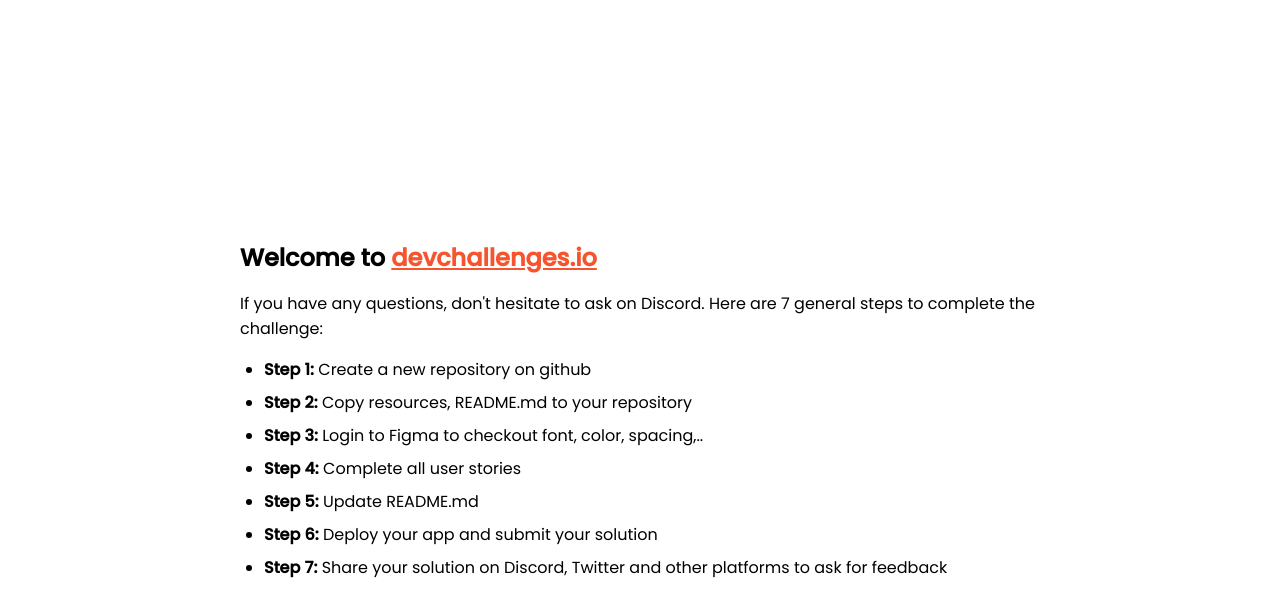
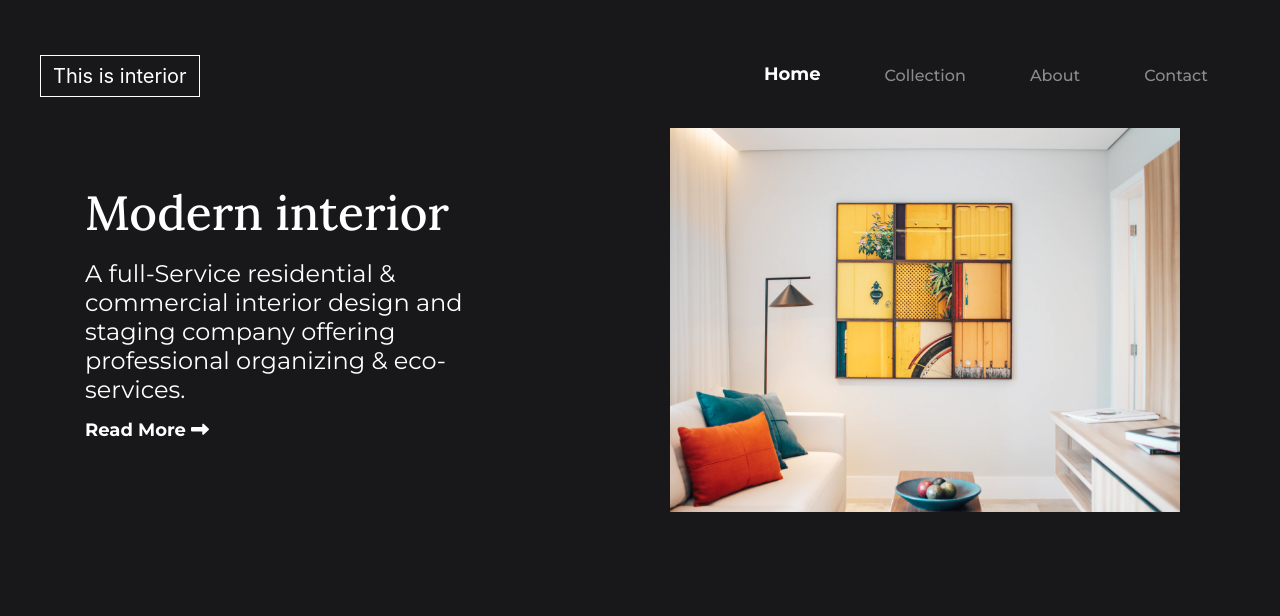
Before and after one commit to florpistan/interior-consultant-challenge, a plain HTML site: page index.html in a window 1280 px wide. Drawn offline with nearby package versions, Linux system fonts and the light colour scheme.

Commit message:
🥀 creating basic structure

```diff
--- a/index.html
+++ b/index.html
@@ -7,89 +7,91 @@
       content="width=device-width, initial-scale=1,
   maximum-scale=5"
     />
-
     <link rel="icon" href="devchallenges.png" />
-
     <link
       rel="shortcut icon"
       type="image/x-icon"
       href="https://devchallenges.io/"
     />
+    <!-- *Bootstrap* -->
+    <link
+      rel="stylesheet"
+      href="https://cdn.jsdelivr.net/npm/bootstrap@4.6.0/dist/css/bootstrap.min.css"
+      integrity="sha384-B0vP5xmATw1+K9KRQjQERJvTumQW0nPEzvF6L/Z6nronJ3oUOFUFpCjEUQouq2+l"
+      crossorigin="anonymous"
+    />
+    <link rel="stylesheet" href="styles.css" />
+    <title>Devchallenges</title>
+  </head>
 
-    <link
-      href="https://fonts.googleapis.com/css2?family=Poppins:wght@400;500&display=swap"
-      rel="stylesheet"
-    />
-
-    <title>Devchallenges</title>
-
-    <style>
-      body {
-        font-family: "Poppins", sans-serif;
-      }
-
-      ul {
-        padding-left: 24px;
-      }
-
-      li {
-        margin-bottom: 8px;
-      }
-
-      .welcome {
-        max-width: 800px;
-        margin: 0 auto;
-      }
-
-      .welcome-text {
-        margin-top: 30vh;
-        font-weight: 500;
-      }
-
-      .welcome-text p {
-        font-size: 1rem;
-        font-weight: 400;
-      }
-
-      .welcome-text h1 {
-        font-size: 1.5rem;
-      }
-
-      .welcome-text a {
-        color: #f7542e;
-      }
-    </style>
-  </head>
   <body>
-    <div class="welcome">
-      <div class="welcome-text">
-        <h1>
-          Welcome to
-          <a href="https://devchallenges.io/" target="_blank"
-            >devchallenges.io</a
-          >
-        </h1>
-
-        <p>
-          If you have any questions, don't hesitate to ask on Discord. Here are
-          7 general steps to complete the challenge:
-        </p>
+    <header>
+      <nav class="navbar navbar-expand-lg navbar-dark dark-bar">
+        <a class="navbar-brand btn btn-outline-dark borde-boton ml-4 mt-4" href="#" id="this-button">This is interior</a>
+        <button class="navbar-toggler ml-auto hidden-sm-up float-xs-right ml-4 mt-4" type="button" data-toggle="collapse" data-target="#navbarNav" aria-controls="navbarNav" aria-expanded="false" aria-label="Toggle navigation">
+          <span class="navbar-toggler-icon"></span>
+        </button>
+        <div class="collapse navbar-collapse mt-4 mr-4" id="navbarNav">
+          <ul class="navbar-nav mt-2 mt-lg-0 ml-auto">
+            <li class="nav-item active">
+              <a class="nav-link texto-item-700 m-4" href="#"
+                >Home <span class="sr-only">(current)</span></a
+              >
+            </li>
+            <li class="nav-item">
+              <a class="nav-link texto-item-500 m-4" href="#">Collection</a>
+            </li>
+            <li class="nav-item">
+              <a class="nav-link texto-item-500 m-4" href="#">About</a>
+            </li>
+            <li class="nav-item">
+              <a class="nav-link texto-item-500 m-4" href="#">Contact</a>
+            </li>
+          </ul>
+        </div>
+      </nav>
+    </header>
+    <main>
+      <div class="container">
+        <div class="row">
+          <div class="col text-white my-auto">
+            <p class="text-modern">Modern interior</p>
+            <p class="text-400">
+              A full-Service residential & commercial interior design and
+              staging company offering professional organizing & eco-services.
+            </p>
+            <p class="texto-item-700">
+              Read More <i class="fas fa-long-arrow-alt-right flechita"></i>
+            </p>
+          </div>
+          <div class="col">
+            <div class="container img-container">
+              <img class="img-fluid" src="photo1.png" alt="house photo" />
+            </div>
+          </div>
+        </div>
       </div>
-
-      <ul>
-        <li><b>Step 1:</b> Create a new repository on github</li>
-        <li><b>Step 2:</b> Copy resources, README.md to your repository</li>
-        <li>
-          <b>Step 3:</b> Login to Figma to checkout font, color, spacing,..
-        </li>
-        <li><b>Step 4:</b> Complete all user stories</li>
-        <li><b>Step 5:</b> Update README.md</li>
-        <li><b>Step 6:</b> Deploy your app and submit your solution</li>
-        <li>
-          <b>Step 7:</b> Share your solution on Discord, Twitter and other
-          platforms to ask for feedback
-        </li>
-      </ul>
-    </div>
+    </main>
+    <!-- **Bootstrap Scripts -->
+    <script
+      src="https://code.jquery.com/jquery-3.5.1.slim.min.js"
+      integrity="sha384-DfXdz2htPH0lsSSs5nCTpuj/zy4C+OGpamoFVy38MVBnE+IbbVYUew+OrCXaRkfj"
+      crossorigin="anonymous"
+    ></script>
+    <script
+      src="https://cdn.jsdelivr.net/npm/popper.js@1.16.1/dist/umd/popper.min.js"
+      integrity="sha384-9/reFTGAW83EW2RDu2S0VKaIzap3H66lZH81PoYlFhbGU+6BZp6G7niu735Sk7lN"
+      crossorigin="anonymous"
+    ></script>
+    <script
+      src="https://cdn.jsdelivr.net/npm/bootstrap@4.6.0/dist/js/bootstrap.min.js"
+      integrity="sha384-+YQ4JLhjyBLPDQt//I+STsc9iw4uQqACwlvpslubQzn4u2UU2UFM80nGisd026JF"
+      crossorigin="anonymous"
+    ></script>
+    <!-- *Fontawesome script* -->
+    <script
+      src="https://kit.fontawesome.com/8c1dd8baa3.js"
+      crossorigin="anonymous"
+    ></script>
   </body>
 </html>
--- /dev/null
+++ b/styles.css
@@ -0,0 +1,83 @@
+@import url("https://fonts.googleapis.com/css2?family=Crimson+Pro:wght@200&display=swap");
+@import url("https://fonts.googleapis.com/css2?family=Montserrat:wght@400;500;700&display=swap");
+@import url("https://fonts.googleapis.com/css2?family=Lora:wght@500&display=swap");
+
+* {
+  box-sizing: border-box;
+  padding: 0;
+  margin: 0;
+}
+
+:root {
+  --dark-color: #181719;
+  --white: #ffffff;
+}
+
+body {
+  background: var(--dark-color);
+}
+
+.dark-bar {
+  background: var(--dark-color);
+}
+
+.borde-boton {
+  border: 1px solid #ffffff;
+  border-radius: 0px;
+}
+
+.texto-navbar {
+  font-family: "Crimson Pro", serif;
+  font-size: 14px;
+}
+
+.texto-item-700 {
+  font-family: "Montserrat", sans-serif;
+  font-weight: 700;
+  font-size: 18px;
+  line-height: 21.94px;
+  font-style: normal;
+}
+
+.texto-item-500 {
+  font-family: "Montserrat", sans-serif;
+  font-weight: 500;
+}
+.text-400 {
+  font-family: "Montserrat", sans-serif;
+  font-weight: normal;
+  font-size: 24px;
+  font-style: normal;
+  line-height: 29px;
+  width: 410px;
+  height: 145px;
+}
+
+.text-modern {
+  font-family: "Lora", serif;
+  font-weight: 500;
+  font-style: normal;
+  font-size: 48px;
+  line-height: 61.44px;
+}
+
+@media only screen and (min-width: 320px) {
+  #this-button a {
+    margin-left: 0px;
+    position: absolute;
+    width: 103px;
+    height: 31px;
+    left: 12px;
+    top: 19px;
+  }
+  .text-400 p {
+    max-width: 320px !important;
+  }
+  .navbar-toggler button {
+    position: absolute;
+    left: 12.5%;
+    right: 12.5%;
+    top: 25%;
+    bottom: 25%;
+  }
+}
```
